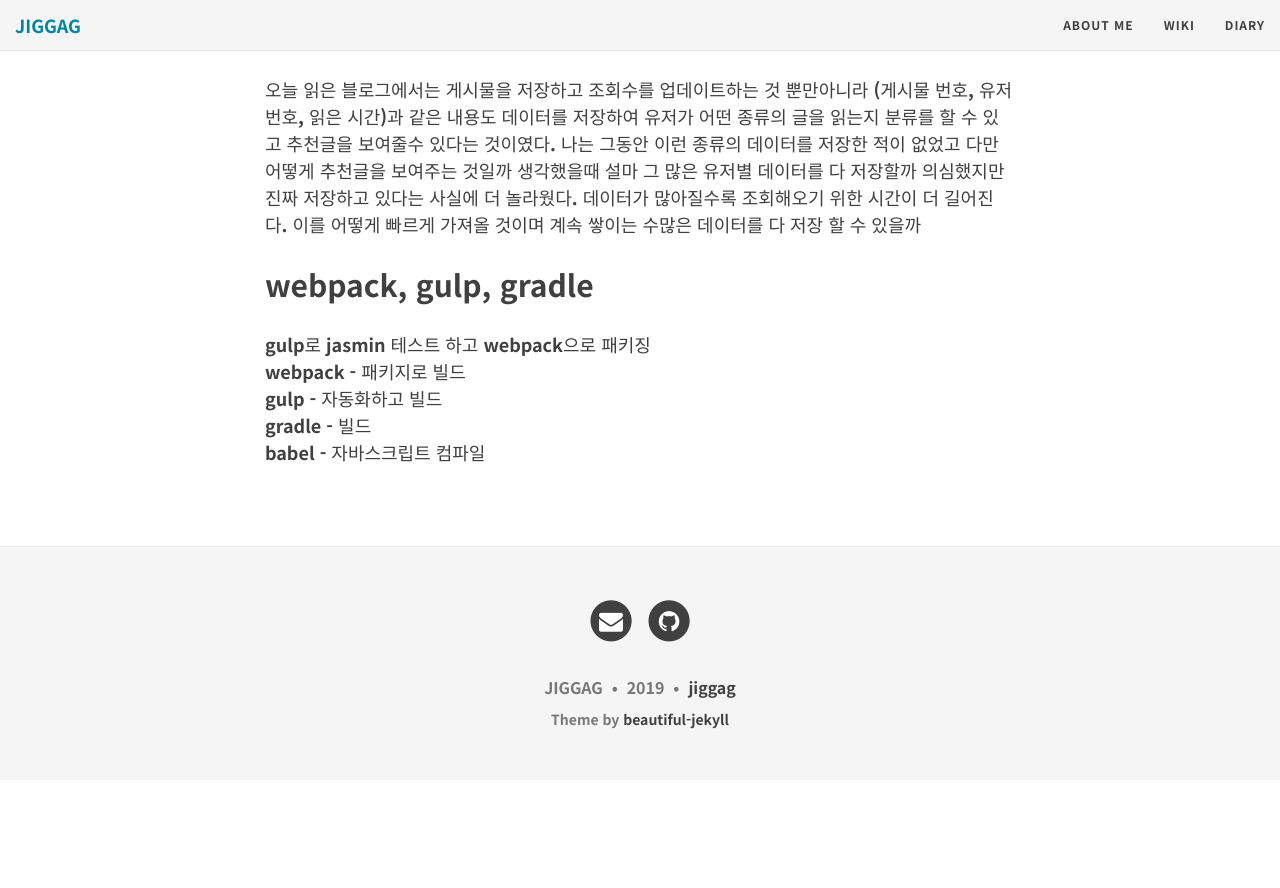
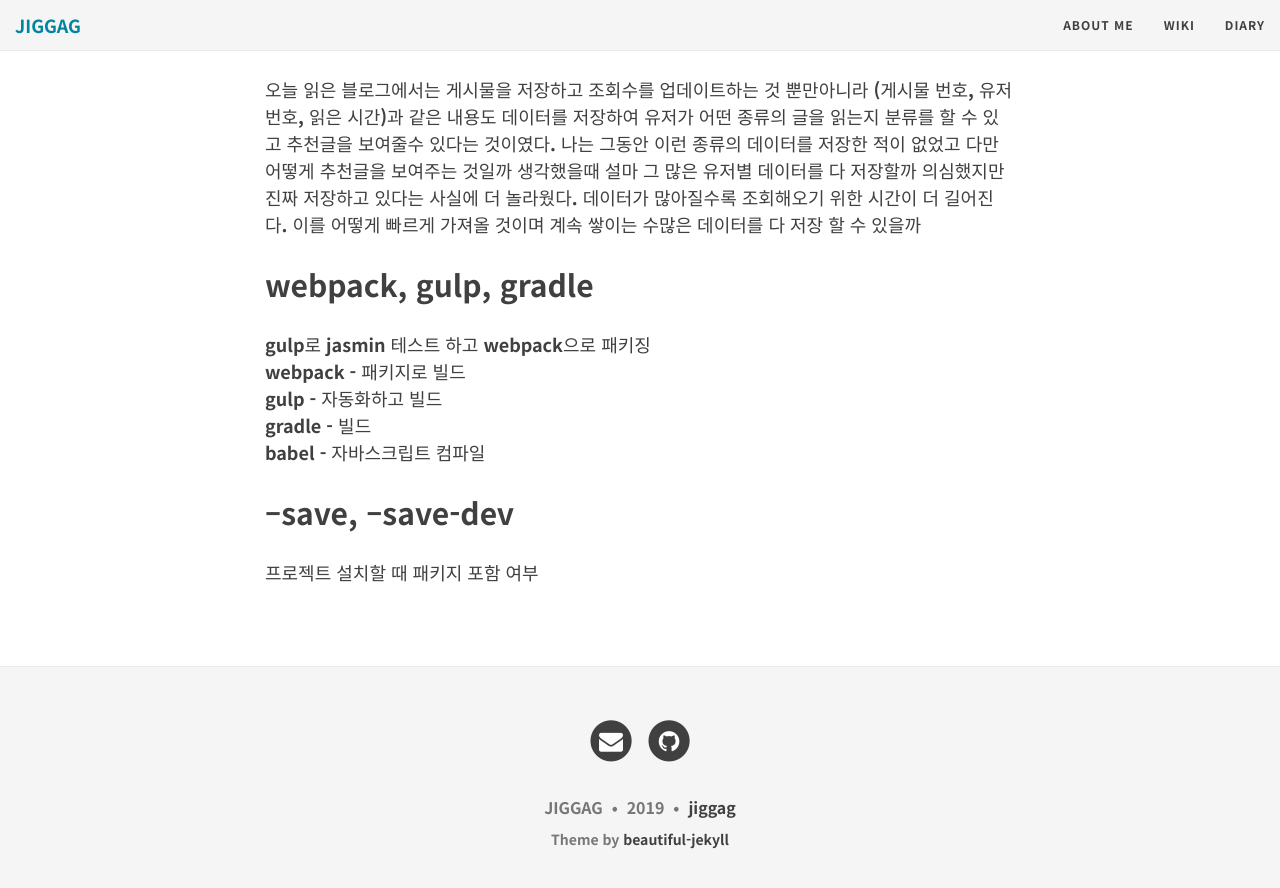
Before and after one commit to jiggag/jiggag.github.io, a Jekyll site: the page built from wiki.md, in a window 1280 px wide and 900 px high, scrolled down 7757 px. Shown: the top 888 px of the window. Built offline with Jekyll 4.4.1, drawn with Linux system fonts in a browser that asks for light colours; nearby versions of some CDN libraries; before the commit the page ends 8537 px from its top, so only the background shows below that.

Commit message:
Update wiki.md

```diff
--- a/wiki.md
+++ b/wiki.md
@@ -309,3 +309,6 @@ webpack - 패키지로 빌드
 gulp - 자동화하고 빌드
 gradle - 빌드
 babel - 자바스크립트 컴파일
+
+## --save, --save-dev
+프로젝트 설치할 때 패키지 포함 여부
```
